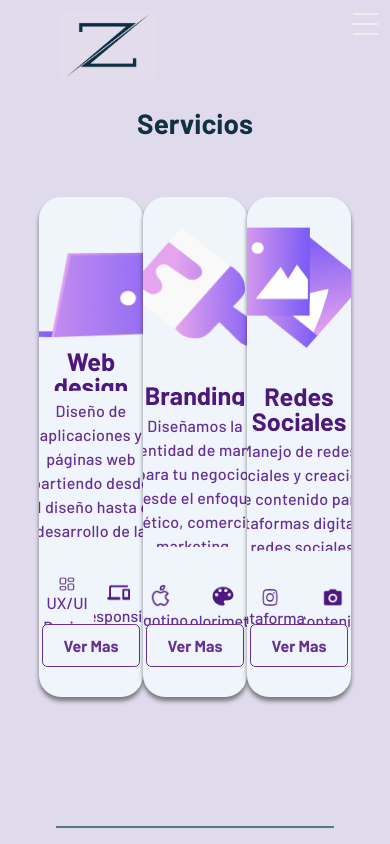
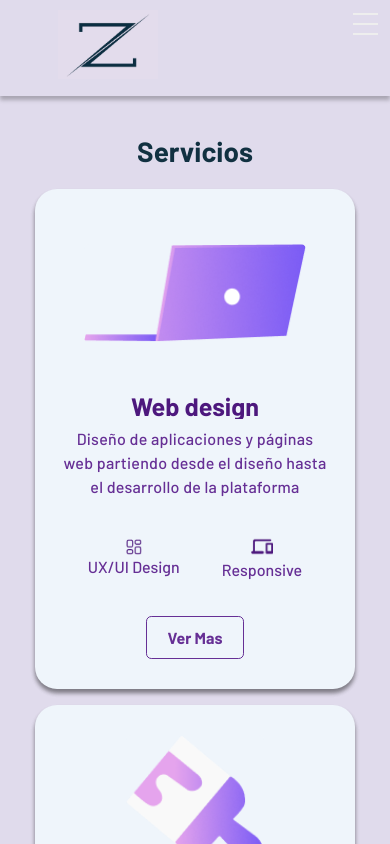
Before and after one commit to Ndiscala/Zegostudio, a React (Create React App) app: page /servicios in a window 390 px wide. Shown: the top 844 px of the page. Built offline with nearby package versions, Linux system fonts and the light colour scheme.

Commit message:
servicios respo + cambios nav respo

```diff
--- a/src/assets/styles/Navbar.css
+++ b/src/assets/styles/Navbar.css
@@ -4,6 +4,7 @@
     font-family: Barlow-Bold;
     z-index: -0;
 }
+
 
 
 
@@ -15,7 +16,16 @@
 .nav-link{
     padding: 5px;
     color: rgba(75, 75, 75, 1);
+    margin-right: 25px;
 }
+
+@media (max-width:790px) {
+    .nav-link{
+        margin-right: 15px;
+    }
+}
+
+
 .nav-link:hover{
     border-bottom: 3px solid #000;
 }
@@ -28,3 +38,122 @@
     }
 
 }
+
+
+.nav{
+    box-sizing: border-box;
+    z-index: 1000;
+    height: 5rem;
+  }
+
+  body {
+    margin: 0px;
+    font-family: 'segoe ui';
+  }
+
+  .nav {
+    height: 6rem;
+    width: 100%;
+    position: relative;
+    box-shadow: 0px 4px 4px rgba(0, 0, 0, 0.25);
+
+  }
+
+  .nav-btn span{
+    color: #1e1e1e;
+  }
+
+  .nav > .nav-header {
+    display: inline;
+  }
+
+  .nav > .nav-header > .nav-title {
+    display: inline-block;
+    font-size: 22px;
+    color: #fff;
+    padding: 10px 10px 10px 10px;
+  }
+
+  .nav > .nav-btn {
+    display: none;
+    color: #1e1e1e;
+  }
+
+  .nav > .nav-links {
+    display: inline;
+    float: right;
+    font-size: 18px;
+  }
+
+  .nav > .nav-links > a {
+    display: inline-block;
+    padding: 13px 10px 13px 10px;
+    text-decoration: none;
+    color: #1e1e1e;
+  }
+
+  .nav > .nav-links > a:hover {
+    background-color: rgba(0, 0, 0, 0.3);
+  }
+
+  .nav > #nav-check {
+    display: none;
+  }
+
+  @media (max-width:600px) {
+    .nav > .nav-btn {
+      display: inline-block;
+      position: absolute;
+      right: 0px;
+      top: 0px;
+    }
+    .nav > .nav-btn > label {
+      display: inline-block;
+      width: 50px;
+      height: 50px;
+      padding: 13px;
+    }
+    .nav > .nav-btn > label:hover,.nav  #nav-check:checked ~ .nav-btn > label {
+      background-color: rgba(0, 0, 0, 0.3);
+    }
+    .nav > .nav-btn > label > span {
+      display: block;
+      width: 25px;
+      height: 10px;
+      border-top: 2px solid #eee;
+    }
+    .nav > .nav-links {
+      position: absolute;
+      display: block;
+      width: 100%;
+      /* background-color: #333; */
+      height: 0px;
+      transition: all 0.3s ease-in;
+      overflow-y: hidden;
+      top: 5rem;
+      left: 0px;
+    }
+    .nav > .nav-links > a {
+      display: block;
+      width: 100%;
+    }
+    .nav > #nav-check:not(:checked) ~ .nav-links {
+      height: 0px;
+    }
+    .nav > #nav-check:checked ~ .nav-links {
+      height: calc(100vh - 50px);
+      overflow-y: auto;
+    }
+  }
+
+
+  @media (min-width: 600px){
+    .nav{
+        display: none;
+    }
+  }
+  @media (max-width: 599px){
+    .navbar{
+        display: none;
+    }
+  }
--- a/src/assets/styles/Servicios.css
+++ b/src/assets/styles/Servicios.css
@@ -131,3 +131,30 @@
     font-family: 'Barlow-Bold';
     border: 1.04903px solid #ECECEC;
 }
+
+@media (max-width: 1258px){
+    .card-deck{
+        width: 95%;
+        flex-wrap: wrap;
+    }
+}
+@media (max-width: 1010px){
+
+    .Servicios{
+        height: 70rem;
+    }
+
+    .card-deck{
+        flex-wrap: wrap;
+        justify-content: space-aroub;
+        grid-gap: 1rem;
+        overflow: visible;
+    }
+}
+@media (max-width: 690px){
+
+    .Servicios{
+        height: 100rem;
+    }
+
+}
--- a/src/components/Navbar.jsx
+++ b/src/components/Navbar.jsx
@@ -24,17 +24,17 @@
             <div className='d-flex'>
             {
               sections.map(sec=>{
-                return <Link className='nav-link me-5' to={sec.path} key={sec.name}>{sec.name}</Link>
+                return <Link className='nav-link' to={sec.path} key={sec.name}>{sec.name}</Link>
               })
             }
             </div>
         </div>
     </nav>
-    <div className="nav">
+    <div className="nav" style={{height:"6rem"}}>
   <input type="checkbox" id="nav-check"/>
   <div className="nav-header">
     <div className="nav-title">
-    <img className="navbar-brand ms-5" alt="ZegoStudio" src={logo}/>
+    <img className="navbar-brand ms-5" alt="ZegoStudio" src={logo} />
     </div>
   </div>
   <div className="nav-btn" style={{backgroundColor:"transparent"}}>
@@ -48,7 +48,7 @@
   <div className="nav-links">
   {
               sections.map(sec=>{
-                return <Link className='nav-link me-5' to={sec.path} key={sec.name}>{sec.name}</Link>
+                return <Link className='nav-link' to={sec.path} key={sec.name}>{sec.name}</Link>
               })
   }
   </div>
```
